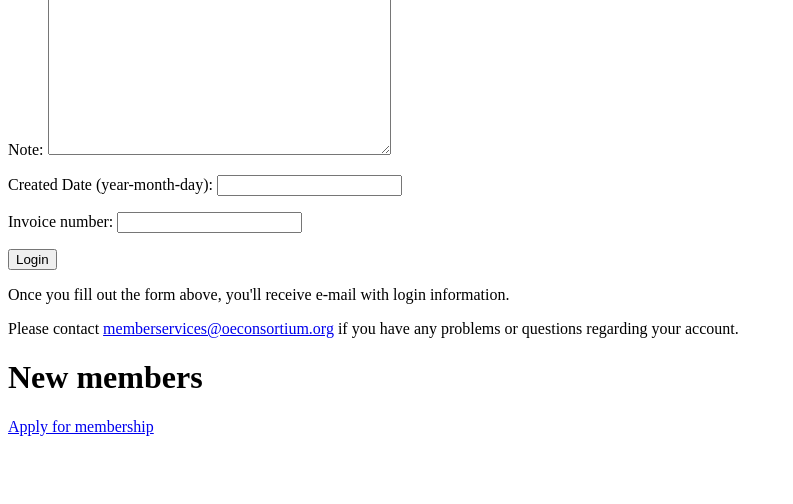
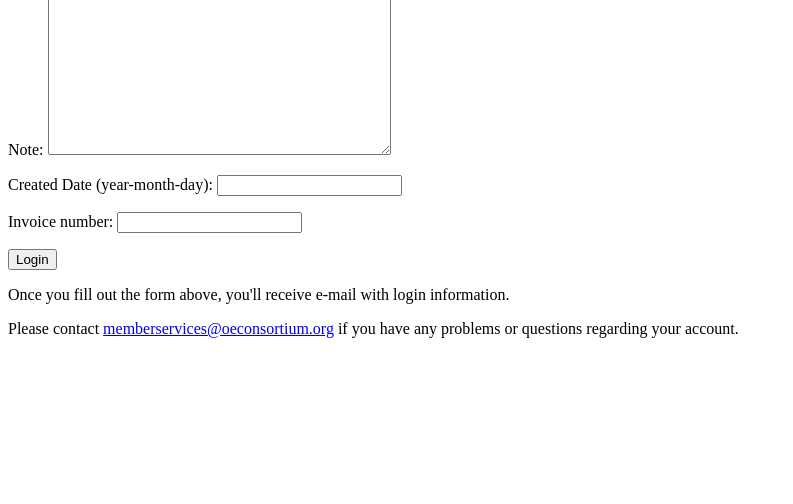
Before and after one commit to oeglobal/ocwc-members, a Django app: template members/crm/templates/index.html in a window 1280 px wide. Shown: the part 1824-2328 px from the top of the page, without its empty margins (0-793 px from the left). After the commit the page ends 2162 px from the top, so only its background shows below. Run offline with Django 3.2, Linux system fonts and the light colour scheme; the template is opened without the code that fills it: values that come from a table or form of the project are taken from there, others are empty; parts of the project's set-up code (start-up, migrations or seed data) failed here and were passed over; some libraries are stand-ins or nearby versions; some web fonts are replaced.

Commit message:
Remove new members button from home page

```diff
--- a/members/crm/templates/index.html
+++ b/members/crm/templates/index.html
@@ -21,9 +21,5 @@
 			<p>Once you fill out the form above, you'll receive e-mail with login information.</p>
 			<p>Please contact <a href="mailto:memberservices@oeconsortium.org">memberservices@oeconsortium.org</a> if you have any problems or questions regarding your account.</p>
 		</div>
-		<div class="large-12">
-			<h1>New members</h1>
-			<a href="{% url 'application:application-add' %}" class="button">Apply for membership</a>
-		</div>
 	</div>
 {% endblock %}
```
